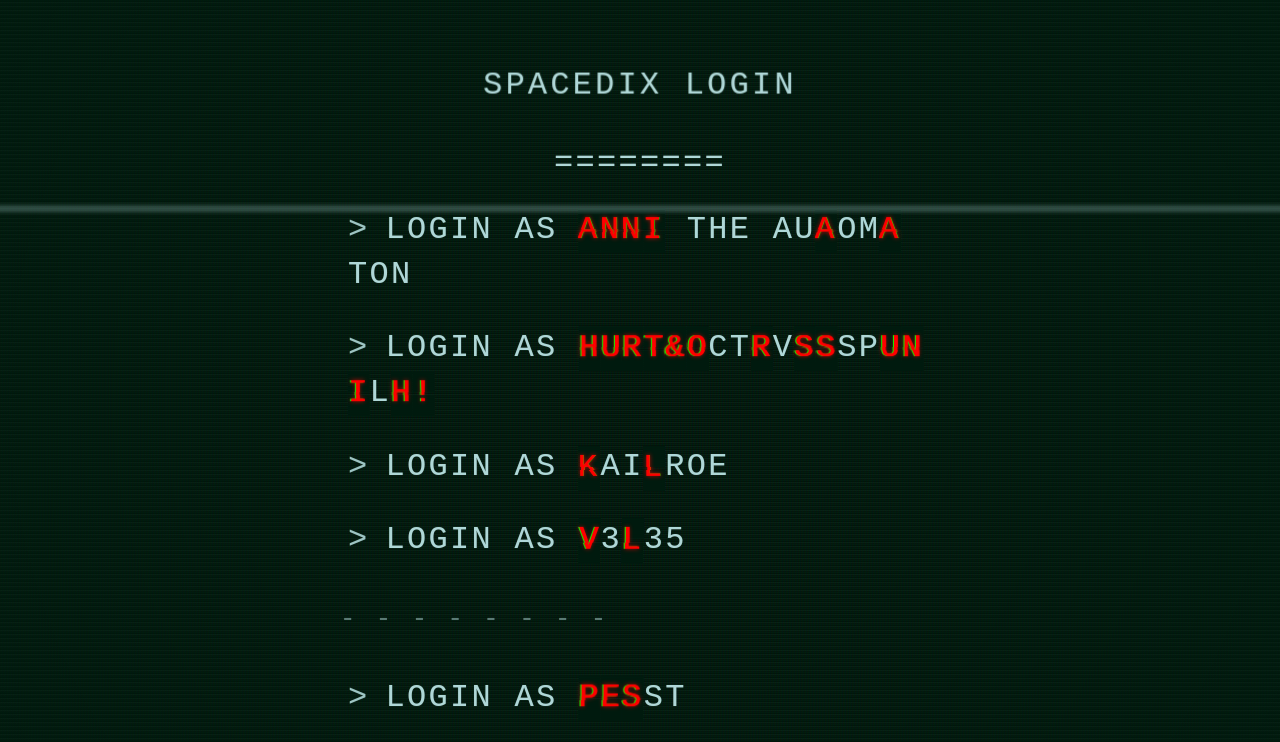
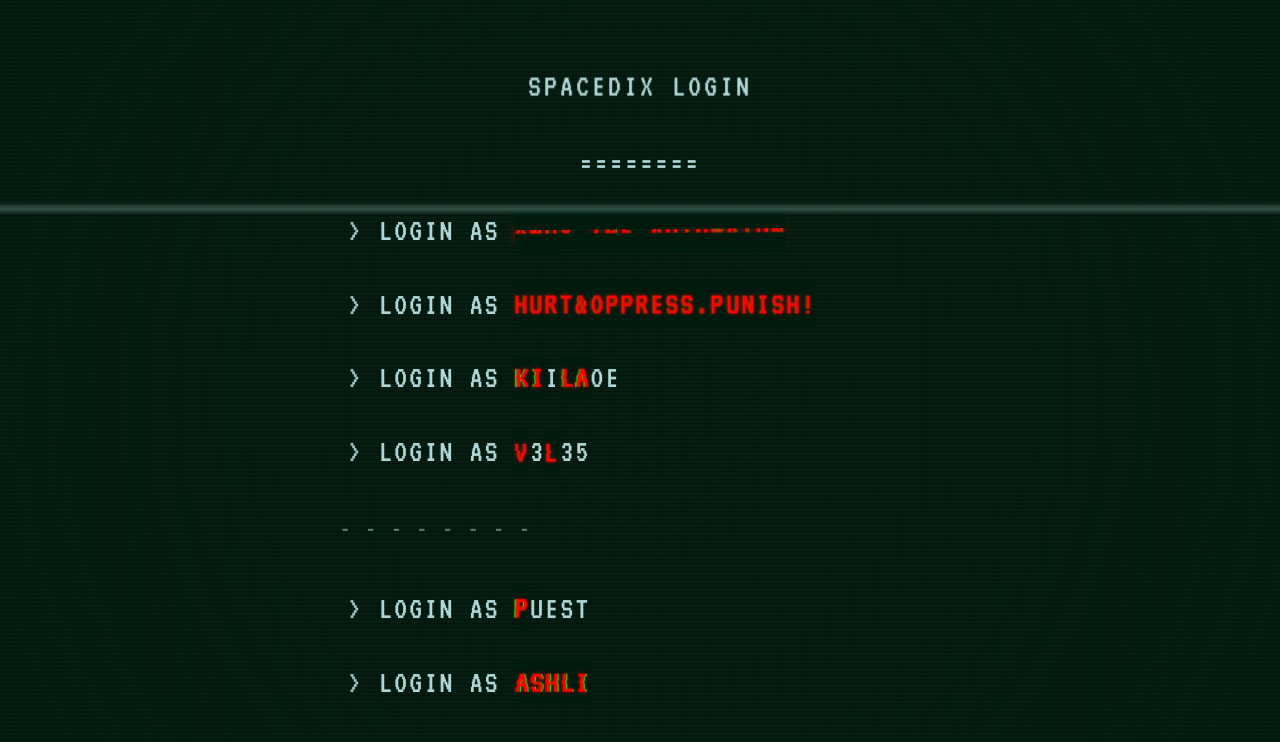
Before and after one commit to robbbbor/nextjs-mothership-terminal, a Next.js app: page /terminal in a window 1280 px wide. Shown: the top 742 px of the page. Built offline with nearby package versions, Linux system fonts and the light colour scheme.

Commit message:
Revert Next.js to 15.5.9 to fix CSS/theme issues while keeping React 19.2.3 security fix. Fix CSS import order.

```diff
--- a/package.json
+++ b/package.json
@@ -9,7 +9,7 @@
     "lint": "next lint"
   },
   "dependencies": {
-    "next": "^16.1.1",
+    "next": "^15.5.9",
     "react": "^19.2.3",
     "react-dom": "^19.2.3",
     "sass": "^1.85.1"
@@ -21,7 +21,7 @@
     "@types/react": "^19",
     "@types/react-dom": "^19",
     "eslint": "^9",
-    "eslint-config-next": "16.1.1",
+    "eslint-config-next": "15.5.9",
     "tailwindcss": "^4",
     "typescript": "^5"
   }
--- a/src/app/globals.css
+++ b/src/app/globals.css
@@ -1,5 +1,5 @@
+@import url('https://fonts.googleapis.com/css2?family=VT323&display=swap');
 @import "tailwindcss";
-@import url('https://fonts.googleapis.com/css2?family=VT323&display=swap');
 
 @theme {
   --font-sans: var(--font-geist-sans);
```
Also changed, not shown: 1 other file (tests, documents, lock files or other folders).
